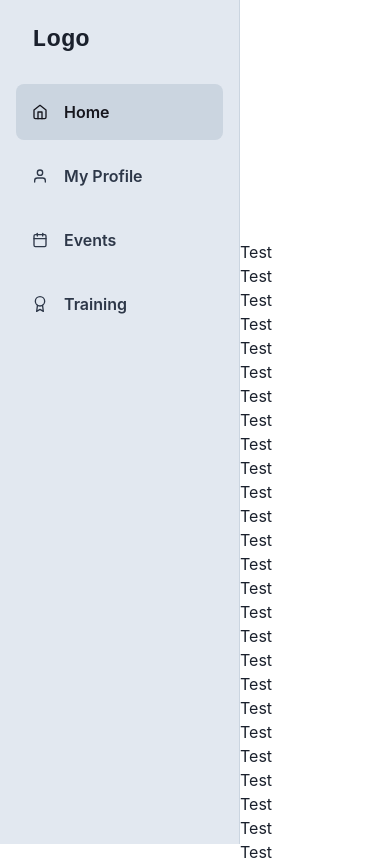
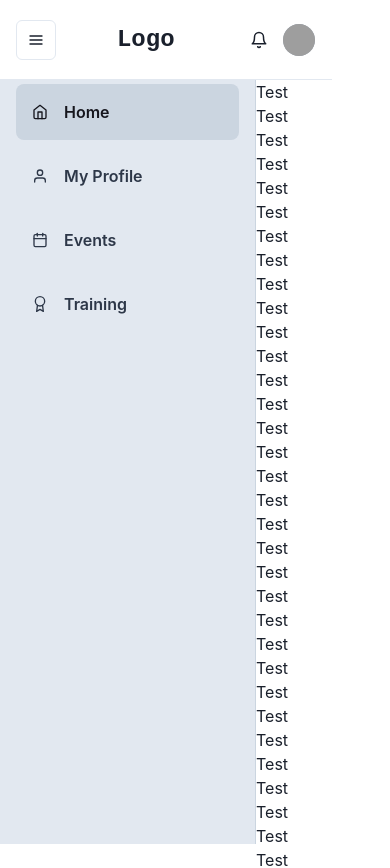
Before and after one commit to SamHep0803/nea-hq, a Next.js app: page / in a window 390 px wide. Shown: the top 868 px of the page. Built offline with nearby package versions, Linux system fonts and the light colour scheme; grey boxes are pictures that could not be loaded.

Commit message:
feat(ui): main layout done, todo: add responsive behaviour

```diff
--- /dev/null
+++ b/src/components/Header.tsx
@@ -0,0 +1,103 @@
+import {
+	Avatar,
+	Box,
+	Flex,
+	FlexProps,
+	HStack,
+	IconButton,
+	Menu,
+	MenuButton,
+	MenuDivider,
+	MenuItem,
+	MenuList,
+	Text,
+	useColorModeValue,
+	VStack,
+} from "@chakra-ui/react";
+import { FiBell, FiChevronDown, FiMenu } from "react-icons/fi";
+
+interface HeaderProps extends FlexProps {
+	// onOpen: () => void;
+}
+export const Header = ({}: HeaderProps) => {
+	return (
+		<Flex
+			ml={{ base: 0, md: 64 }}
+			px={{ base: 4, md: 4 }}
+			height="20"
+			alignItems="center"
+			bg={useColorModeValue("white", "gray.900")}
+			borderBottomWidth="1px"
+			borderBottomColor={useColorModeValue("gray.200", "gray.700")}
+			justifyContent={{ base: "space-between", md: "flex-end" }}
+			w={"85%"}
+			pos="fixed"
+		>
+			<IconButton
+				display={{ base: "flex", md: "none" }}
+				// onClick={onOpen}
+				variant="outline"
+				aria-label="open menu"
+				icon={<FiMenu />}
+			/>
+			<Text
+				display={{ base: "flex", md: "none" }}
+				fontSize="2xl"
+				fontFamily="monospace"
+				fontWeight="bold"
+			>
+				Logo
+			</Text>
+			<HStack spacing={{ base: "0", md: "6" }}>
+				<IconButton
+					size="lg"
+					variant="ghost"
+					aria-label="open menu"
+					icon={<FiBell />}
+				/>
+				<Flex alignItems={"center"}>
+					<Menu>
+						<MenuButton
+							py={2}
+							transition="all 0.3s"
+							_focus={{ boxShadow: "none" }}
+						>
+							<HStack>
+								<Avatar
+									size={"sm"}
+									src={
+										"https://images.unsplash.com/photo-1619946794135-5bc917a27793?ixlib=rb-0.3.5&q=80&fm=jpg&crop=faces&fit=crop&h=200&w=200&s=b616b2c5b373a80ffc9636ba24f7a4a9"
+									}
+								/>
+								<VStack
+									display={{ base: "none", md: "flex" }}
+									alignItems="flex-start"
+									spacing="1px"
+									ml="2"
+								>
+									<Text fontSize="sm">Justina Clark</Text>
+									<Text fontSize="xs" color="gray.600">
+										Admin
+									</Text>
+								</VStack>
+								<Box display={{ base: "none", md: "flex" }}>
+									<FiChevronDown />
+								</Box>
+							</HStack>
+						</MenuButton>
+						<MenuList
+							bg={useColorModeValue("white", "gray.900")}
+							borderColor={useColorModeValue("gray.200", "gray.700")}
+						>
+							<MenuItem>Profile</MenuItem>
+							<MenuItem>Settings</MenuItem>
+							<MenuItem>Billing</MenuItem>
+							<MenuDivider />
+							<MenuItem>Sign out</MenuItem>
+						</MenuList>
+					</Menu>
+				</Flex>
+			</HStack>
+		</Flex>
+	);
+};
--- a/src/components/Sidebar.tsx
+++ b/src/components/Sidebar.tsx
@@ -47,7 +47,7 @@ const SidebarContent = () => {
 			bg={useColorModeValue("gray.200", "gray.900")}
 			borderRight="1px"
 			borderRightColor={useColorModeValue("gray.300", "gray.700")}
-			w={60}
+			w={64}
 			pos="fixed"
 			h="full"
 		>
--- a/src/pages/index.tsx
+++ b/src/pages/index.tsx
@@ -1,4 +1,5 @@
 import { Box, Flex } from "@chakra-ui/react";
+import { Header } from "@components/Header";
 import { Sidebar } from "@components/Sidebar";
 
 const Index = () => {
@@ -8,10 +9,11 @@ const Index = () => {
 	}
 	return (
 		<Flex height="100vh" width="100%">
-			<Flex>
-				<Sidebar />
-			</Flex>
-			<Box m={60}>{tests}</Box>
+			<Sidebar />
+			<Header />
+			<Box ml={"64"} mt={"20"}>
+				{tests}
+			</Box>
 		</Flex>
 	);
 };
--- a/src/pages/me.tsx
+++ b/src/pages/me.tsx
@@ -1,6 +1,6 @@
+import { Sidebar } from "@components/Sidebar";
 import { NextPage } from "next";
 import React from "react";
-import { Sidebar } from "../components/Sidebar";
 
 const Me: NextPage = () => {
 	return <Sidebar />;
```
